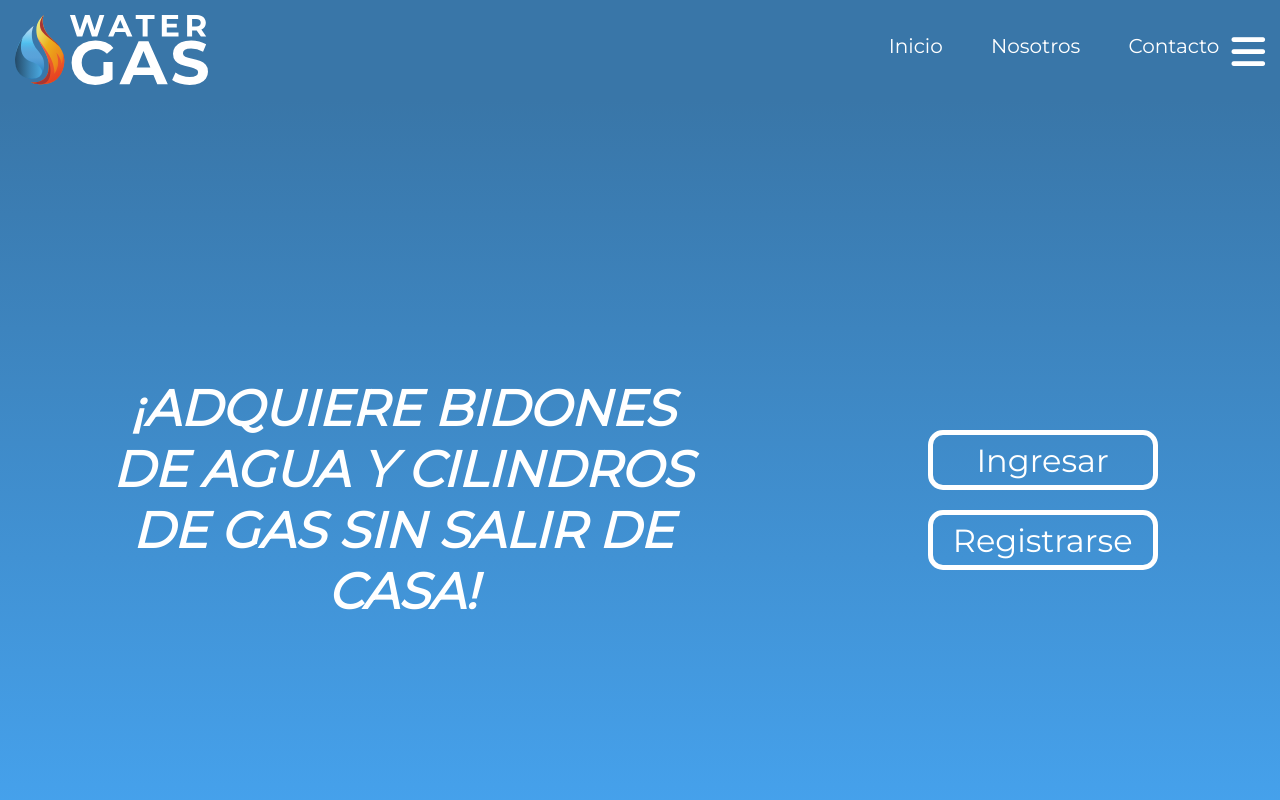
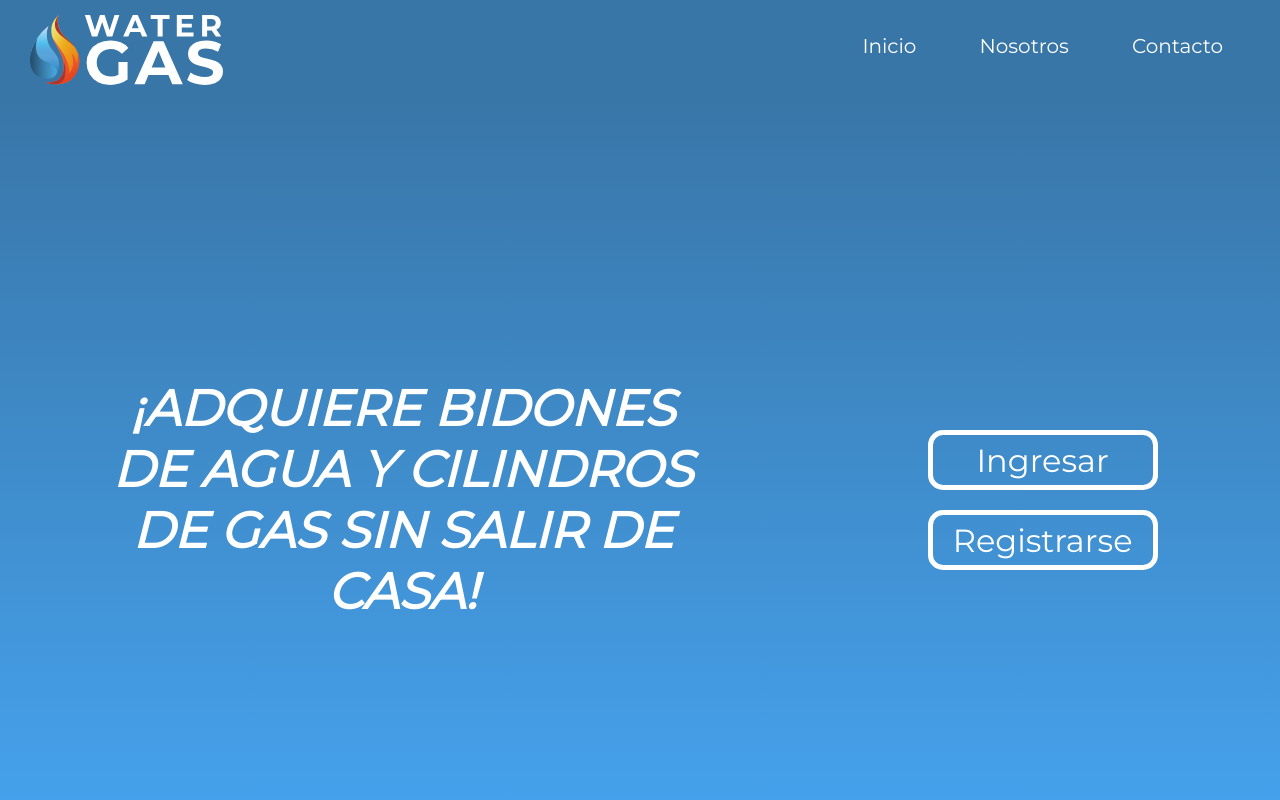
Before and after one commit to AldrinCuvi/watergas, a plain HTML site: page public/index.html in a window 1280 px wide. Shown: the top 800 px of the page. Drawn offline with nearby package versions, Linux system fonts and the light colour scheme.

Commit message:
Fix home menu bug.

```diff
--- a/public/about_us.html
+++ b/public/about_us.html
@@ -6,24 +6,15 @@
     <title>About</title>
     <link rel="stylesheet" href="css/style.css">
     <script src="https://kit.fontawesome.com/47a9a5f5e1.js" crossorigin="anonymous"></script>
+    <script src="https://code.jquery.com/jquery-3.5.1.min.js" integrity="sha256-9/aliU8dGd2tb6OSsuzixeV4y/faTqgFtohetphbbj0=" crossorigin="anonymous"></script>
+    <script>
+        $(function(){
+            $('#home_menu').load('home_menu.html');
+        });
+    </script>
 </head>
 <body>
-    <header class="menu">
-        <div class="menu-wrapper">
-            <a href="index.html"><img src="svg/logotipo3.svg" alt="logotipo3"></a>
-            <input type="checkbox" id="checkbox">
-            <nav>
-                <ul>
-                    <li><a href="index.html">Inicio</a></li>
-                    <li><a href="about_us.html">Nosotros</a></li>
-                    <li><a href="contact_us.html">Contacto</a></li>
-                </ul>
-            </nav>
-            <label for="checkbox">
-                <i class="fas fa-bars menu-icon"></i>
-            </label>
-        </div>
-    </header>
+    <div id="home_menu"></div>
 
     <div class="center-box">
         <div class="about-text">
--- a/public/css/style.css
+++ b/public/css/style.css
@@ -19,95 +19,6 @@
 html, body{
     height: 100%;
     font-family: 'Montserrat', sans-serif;
-}
-
-/*Header*/
-header{
-    height: 100px;
-    padding: 15px 0;
-    color: white;
-    background: var(--blue-a);
-}
-
-.menu-wrapper{
-    display: flex;
-    justify-content: space-between;
-    align-items: center;
-    padding: 0 15px;
-    min-width: 350px;
-}
-
-.menu-wrapper img{
-    height: 70px;
-}
-
-.menu-icon{
-    font-size: 2.4rem;
-    color: var(--white);
-    line-height: 50px;
-}
-
-nav {
-    position: absolute;
-    background-color: var(--blue-a);
-    top: 100px;
-    left: 0;
-    width: 100%;
-}
-
-nav ul{
-    list-style-type: none;
-    max-height: 0;
-    overflow: hidden;
-    transition: all 30ms;
-}
-
-nav ul li{
-    padding: 0 15 px;
-}
-
-nav ul li a{
-    display: inline-block;
-    padding: 12px;
-    color: var(--white);
-    text-decoration: none;
-    font-size: 20px;
-}
-
-nav ul li a:hover, nav ul li a:focus{
-    color: var(--red);
-}
-
-#checkbox{
-    display: none;
-}
-
-#checkbox:checked ~ nav ul{
-    max-height: 200px;
-    padding: 15px 0;
-    transition: all 0.5s;
-}
-
-@media screen and (min-width: 768px){
-    .menu-icon{
-        display: none;
-    }
-    nav{
-        position: relative;
-        top: -10px;
-        background-color: transparent;
-    }
-
-    nav ul{
-        max-height: 70px;
-        padding: 15px 0;
-        text-align: right;
-    }
-
-    nav ul li {
-        display: inline-flex;
-        padding-left: 20px;
-    }
 }
 
 /*Body*/
--- a/public/index.html
+++ b/public/index.html
@@ -6,24 +6,16 @@
     <title>WATERGAS</title>
     <link rel="stylesheet" href="css/style.css">
     <script src="https://kit.fontawesome.com/47a9a5f5e1.js" crossorigin="anonymous"></script>
+    <script src="https://code.jquery.com/jquery-3.5.1.min.js" integrity="sha256-9/aliU8dGd2tb6OSsuzixeV4y/faTqgFtohetphbbj0=" crossorigin="anonymous"></script>
+    <script>
+        $(function(){
+            $('#home_menu').load('home_menu.html');
+        });
+    </script>
 </head>
 <body>
-    <header class="menu">
-        <div class="menu-wrapper">
-            <a href="index.html"><img src="svg/logotipo3.svg" alt="logotipo3"></a>
-            <input type="checkbox" id="checkbox">
-            <nav>
-                <ul>
-                    <li><a href="index.html">Inicio</a></li>
-                    <li><a href="about_us.html">Nosotros</a></li>
-                    <li><a href="contact_us.html">Contacto</a></li>
-                </ul>
-            </nav>
-            <label for="checkbox">
-                <i class="fas fa-bars menu-icon"></i>
-            </label>
-        </div>
-    </header>
+
+    <div id="home_menu"></div>
 
     <div class="center-box">
         <div class="home-text">
```
Also changed, not shown: public/contact_us.html (+7 -16 lines).
